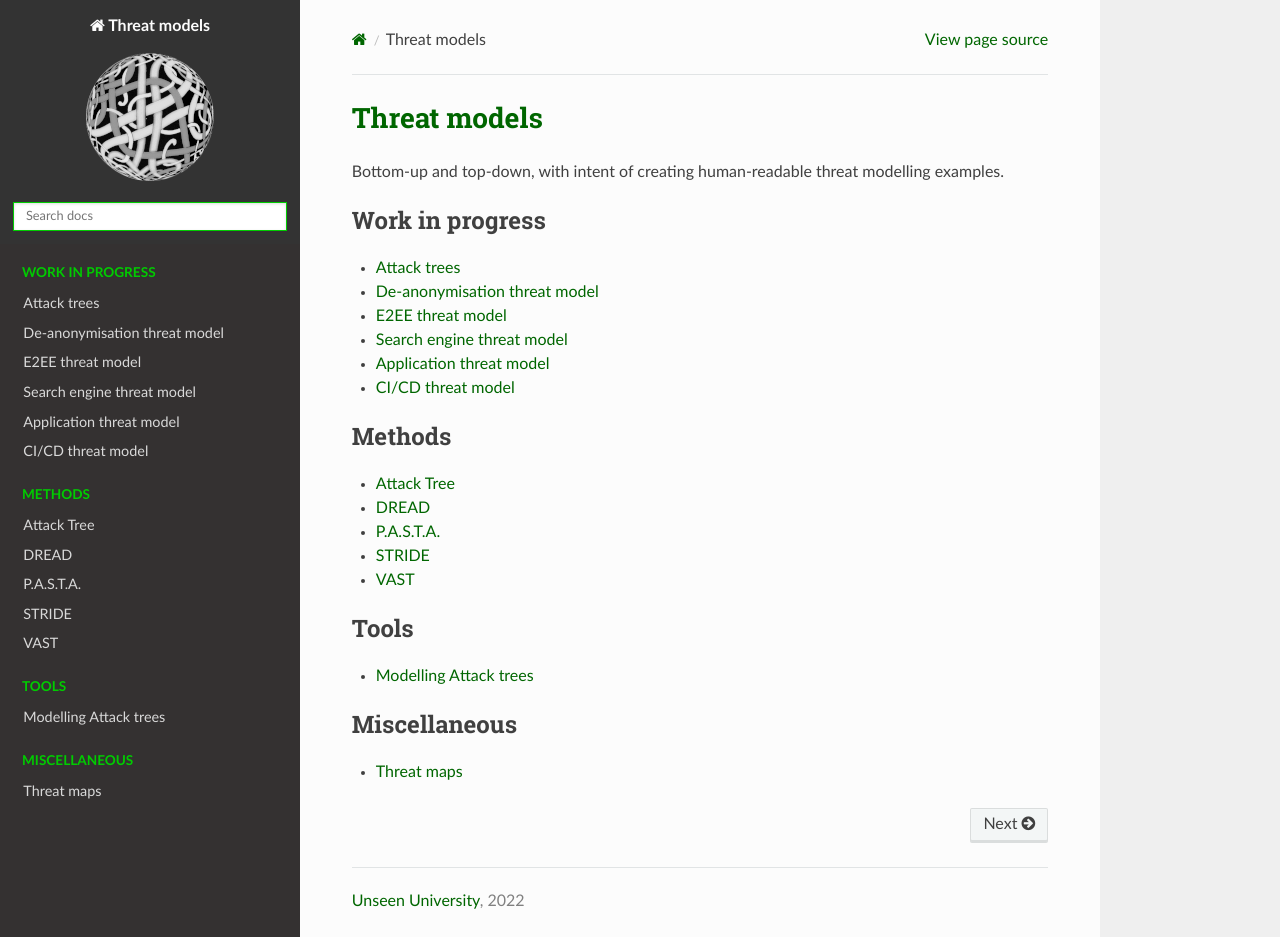
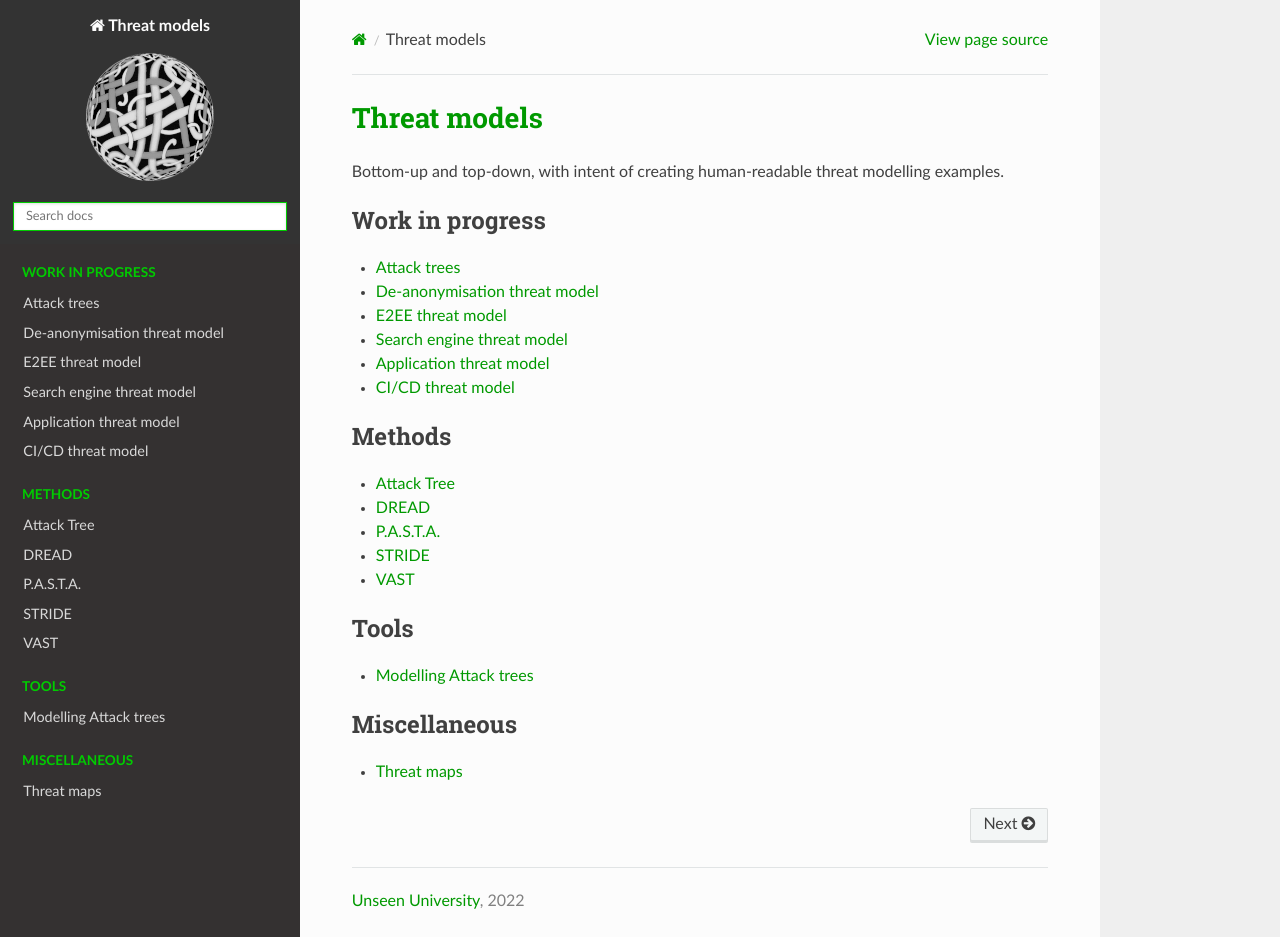
Before and after one commit to tymyrddin/threat-models, a Sphinx documentation site: the page built from source/index.rst, in a window 1280 px wide and 937 px high. Built offline with Sphinx 7.4.7 and the Read the Docs theme 2.0.0, drawn with Linux system fonts in a browser that asks for light colours.

Commit message:
Order of things

```diff
--- a/source/_static/css/custom.css
+++ b/source/_static/css/custom.css
@@ -1,9 +1,9 @@
 h1 {
-  color: #006600;
+  color: #009900;
 }
 
 a {
-  color: #006600;
+  color: #009900;
 }
 
 a:hover {
@@ -25,7 +25,7 @@ a:hover {
 
 .wy-side-nav-search input[type="text"] {
   width: 100%;
-  border-radius: 0px;
+  border-radius: 0;
   padding: 6px 12px;
   border-color: #00CC00;
 }
```
Also changed, not shown: 1 other file.
